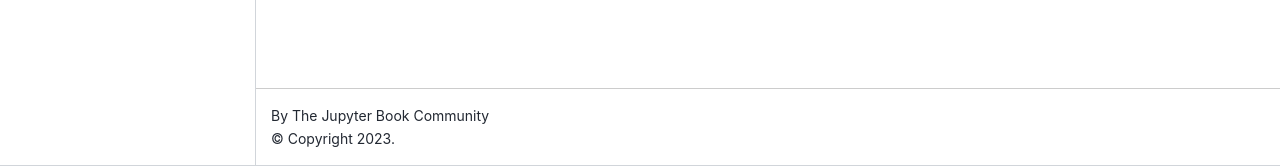
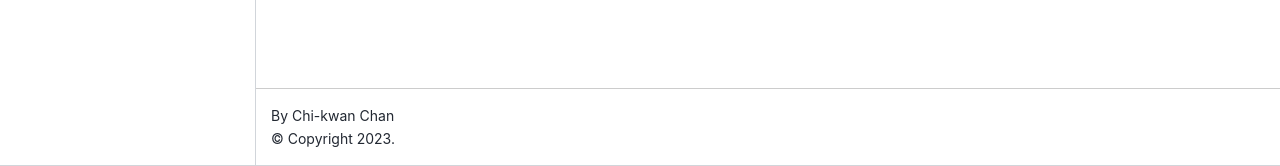
Before and after one commit to focisrc/eht-databook, a Jupyter Book: the page built from docs/intro.md, in a window 1280 px wide. Shown: the part 734-900 px from the top of the page. Built offline with Jupyter Book 1.0.4 settings and Sphinx 7.4.7 and the Sphinx Book theme 1.1.4, drawn with Linux system fonts in a browser that asks for light colours.

Commit message:
Update configurations

```diff
--- a/docs/_config.yml
+++ b/docs/_config.yml
@@ -1,8 +1,8 @@
 # Book settings
 # Learn more at https://jupyterbook.org/customize/config.html
 
-title: My sample book
-author: The Jupyter Book Community
+title: The Event Horizon Telescope Data Processing Book
+author: Chi-kwan Chan
 logo: logo.png
 
 # Force re-execution of notebooks on each build.
@@ -21,7 +21,7 @@
 
 # Information about where the book exists on the web
 repository:
-  url: https://github.com/executablebooks/jupyter-book  # Online location of your book
+  url: https://github.com/focisrc/eht-book  # Online location of your book
   path_to_book: docs  # Optional path to your book, relative to the repository root
   branch: master  # Which branch of the repository should be used when creating links (optional)
 
```
